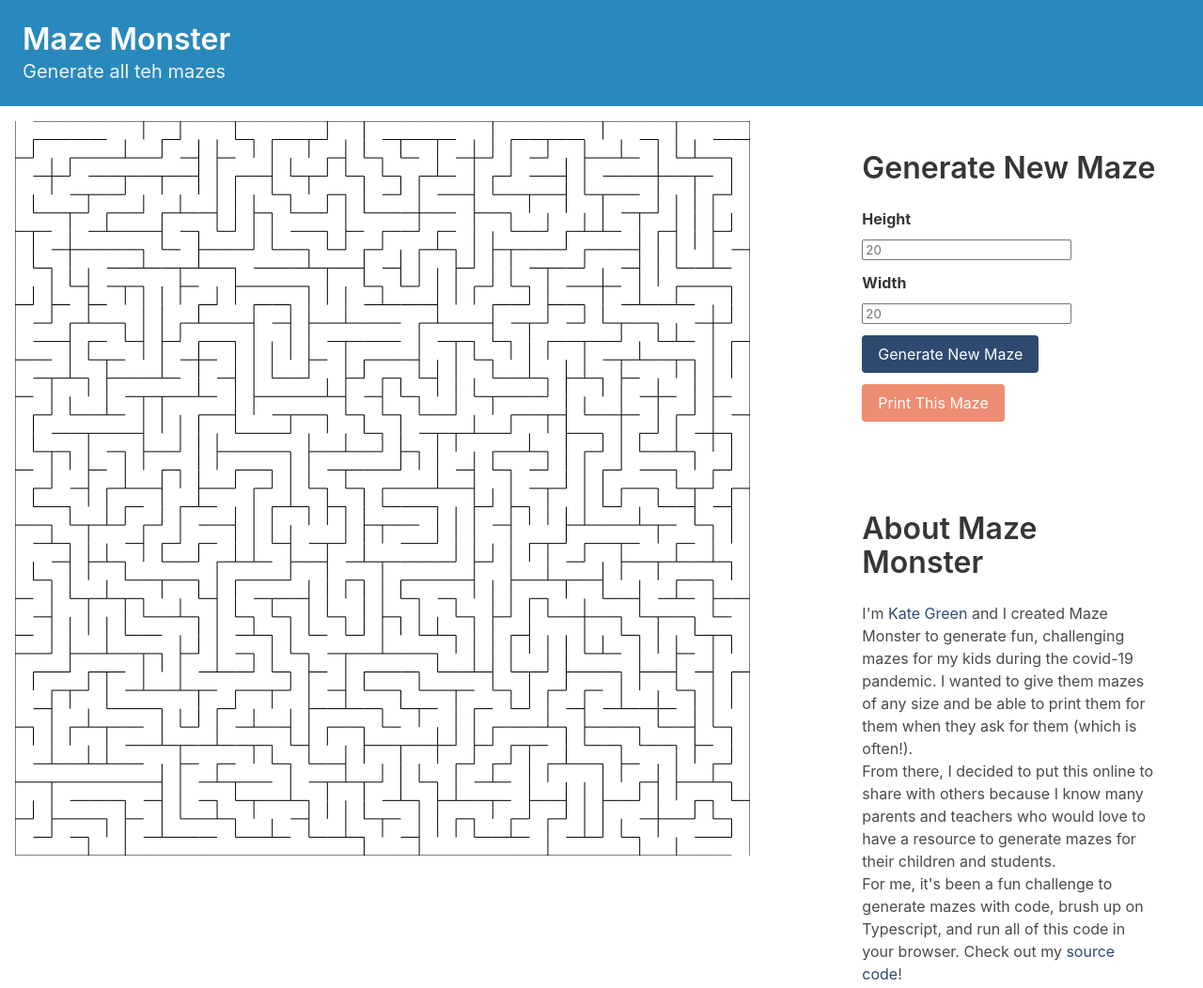
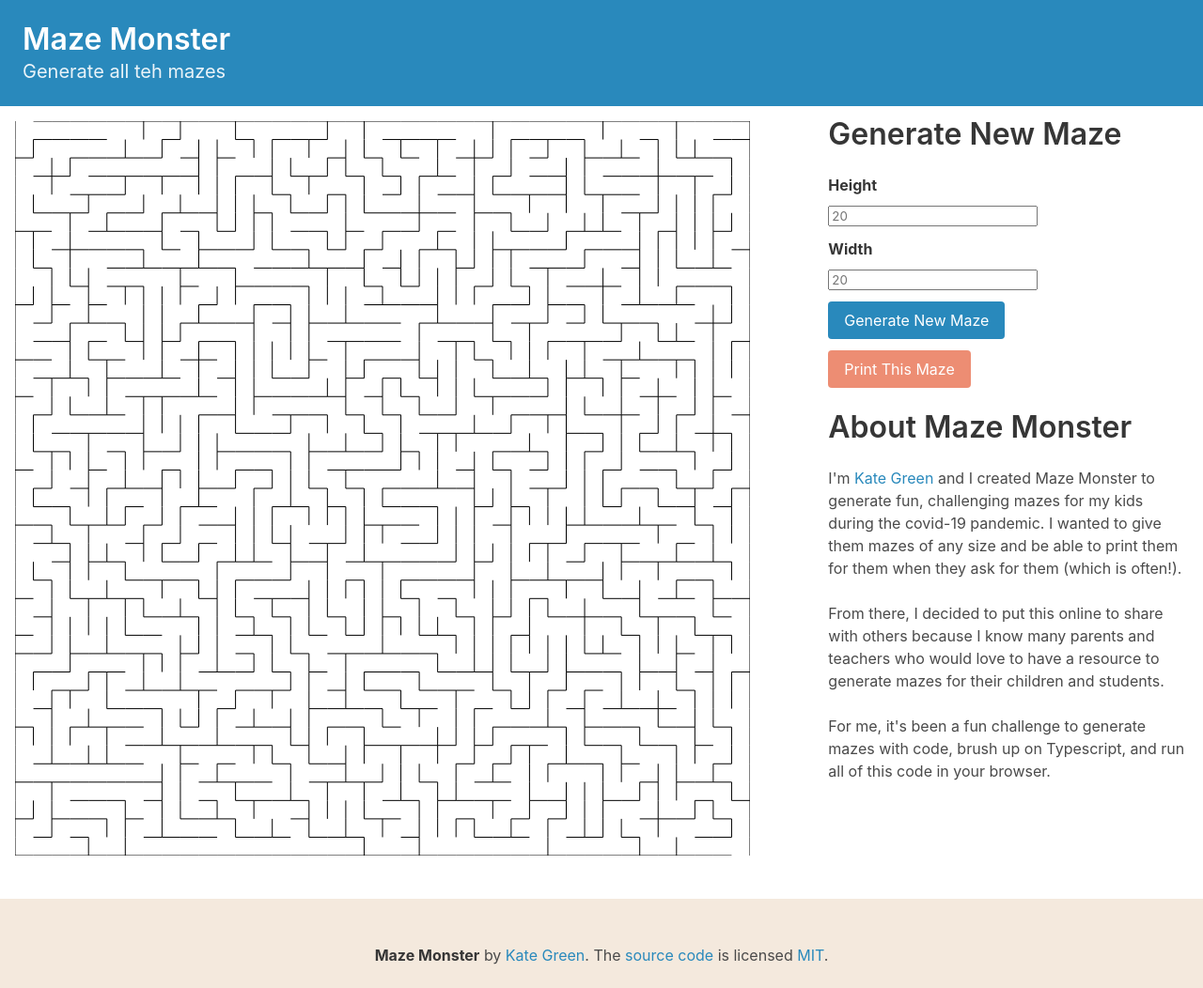
Before and after one commit to 4kategreen/mazes, a website with bundled scripts: page index.html in a window 1280 px wide. Shown: the top 1052 px of the page at 94% size. Built offline with nearby package versions, Linux system fonts and the light colour scheme.

Commit message:
small changes to layout, colors, and readme

```diff
--- a/index.html
+++ b/index.html
@@ -23,6 +23,7 @@
 
   <link rel="stylesheet" href="assets/main.css">
 </head>
+
 <body>
 	<section class="hero is-primary is-small">
 	  <div class="hero-body">
@@ -39,8 +40,8 @@
   		<canvas class="p-4" id="mazeDrawing"></canvas>
   	</div>
 
-	  	<div class="column is-one-third">
-        <div class="section">
+  	<div class="column">
+      <div class="column">
         <h3 class="title is-h3">Generate New Maze</h3>
 	  		<form id="regenerate">
 	  			<div class="field">
@@ -68,13 +69,13 @@
 	  		</form>
       </div>
 
-        <div class="section">
+      <div class="column">
         <h3 class="title is-h3">About Maze Monster</h3>
-          <p>I'm <a href="https://kategreen.codes">Kate Green</a> and I created Maze Monster to generate fun, challenging mazes for my kids during the covid-19 pandemic. I wanted to give them mazes of any size and be able to print them for them when they ask for them (which is often!).</p>
+        <p class="block">I'm <a href="https://kategreen.codes">Kate Green</a> and I created Maze Monster to generate fun, challenging mazes for my kids during the covid-19 pandemic. I wanted to give them mazes of any size and be able to print them for them when they ask for them (which is often!).</p>
 
-          <p>From there, I decided to put this online to share with others because I know many parents and teachers who would love to have a resource to generate mazes for their children and students.</p>
+        <p class="block">From there, I decided to put this online to share with others because I know many parents and teachers who would love to have a resource to generate mazes for their children and students.</p>
 
-          <p>For me, it's been a fun challenge to generate mazes with code, brush up on Typescript, and run all of this code in your browser. Check out my <a href="https://github.com/4kategreen/mazes">source code</a>!</p>
+        <p class="block">For me, it's been a fun challenge to generate mazes with code, brush up on Typescript, and run all of this code in your browser.</p>
       </div>
   	</div>
 
--- a/src/css/main.scss
+++ b/src/css/main.scss
@@ -9,7 +9,7 @@ $orange: hsl(13,77,69);
 $orange-invert: $plaster;
 
 $primary: $turquoise;
-$link: $blue;
+$link: $turquoise;
 $info: $orange;
 
 $footer-background-color: $plaster;
```
Also changed, not shown: README.md. Lines whose indentation alone changed are shown as unchanged.
